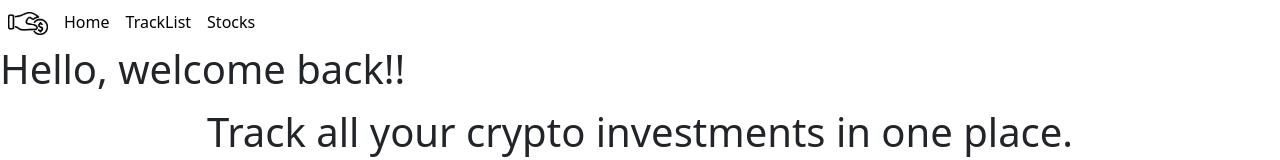
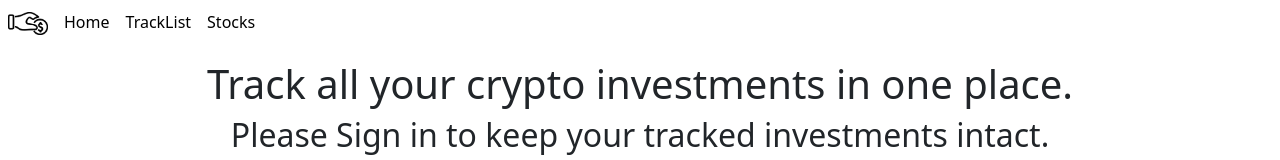
Before and after one commit to svastiks/react-all-investments-portfolio, a React (Create React App) app: page / in a window 1280 px wide. Shown: the top 160 px of the page. Built offline with nearby package versions, Linux system fonts and the light colour scheme; no server answers.

Commit message:
Update Home.jsx

```diff
--- a/src/Pages/Home.jsx
+++ b/src/Pages/Home.jsx
@@ -10,9 +10,9 @@ export default function Home() {
     return (
         <div>
 
-            <h1>Hello
-                {/* {location.state.id} */}
-                , welcome back!!</h1>
+            {/* <h1>Hello
+                {location.state.id}
+                , welcome back!!</h1> */}
 
             <div className="mainpage">
                 <h1>Track all your crypto investments in one place.</h1>
```
